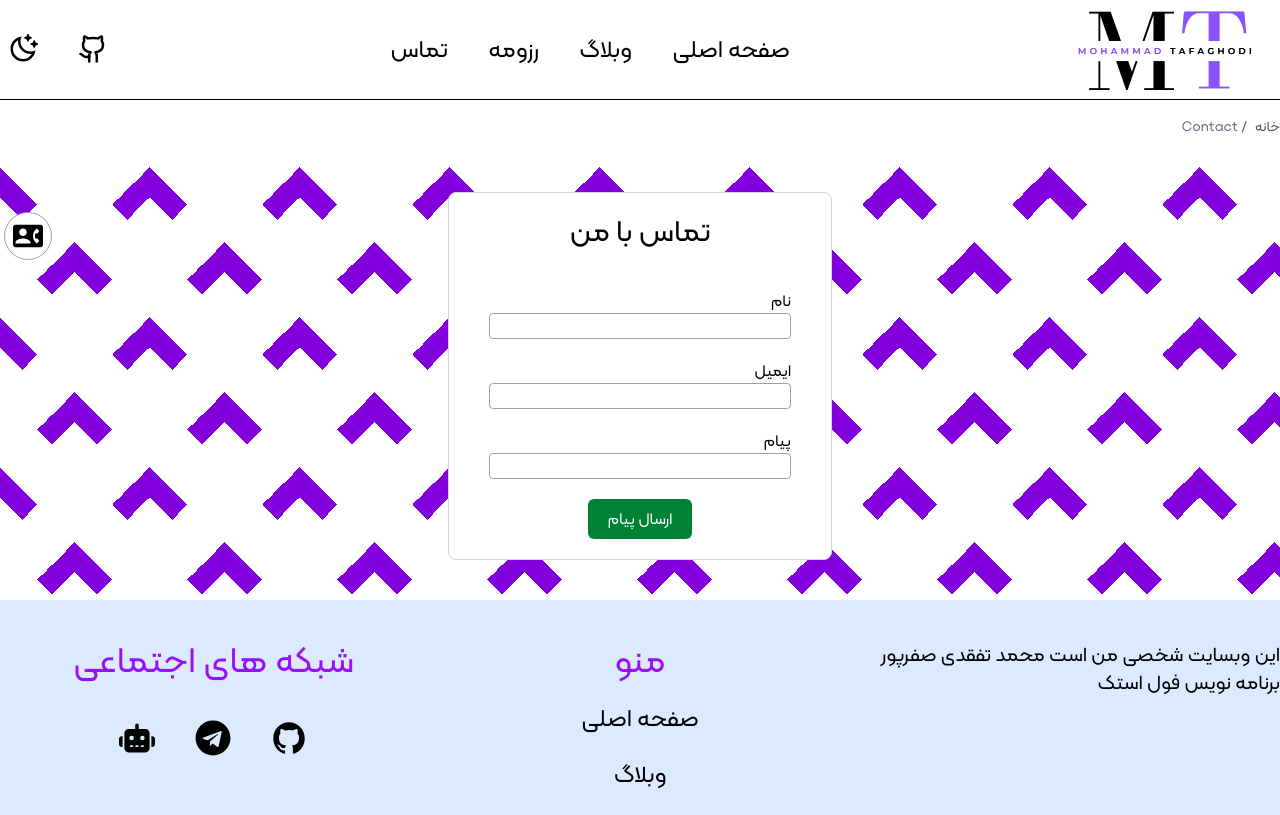
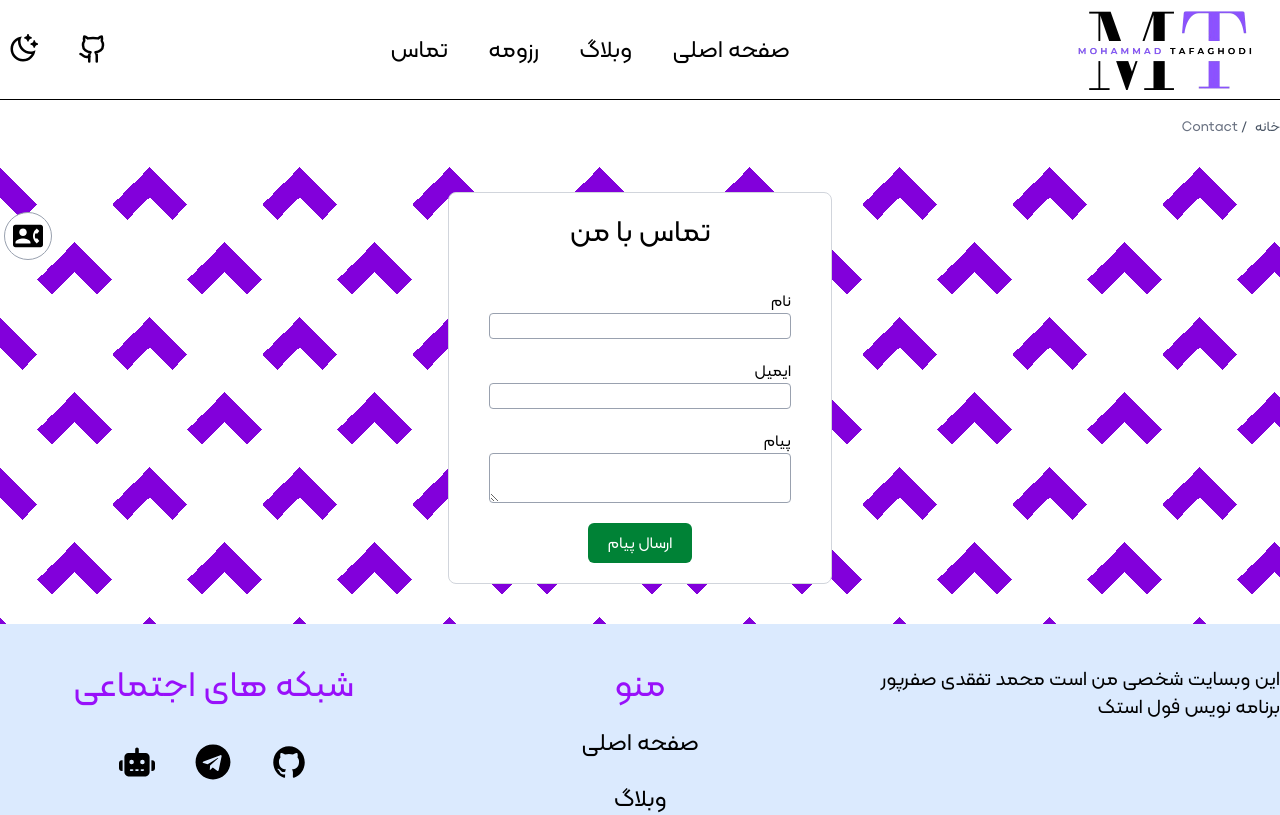
Before and after one commit to root404-ir/personal-project, a React (Vite) app: page /contact in a window 1280 px wide. Shown: the top 815 px of the page. Built offline with nearby package versions, Linux system fonts and the light colour scheme; a web font is replaced by a local one.

Commit message:
textarea field

```diff
--- a/src/pages/Contact.jsx
+++ b/src/pages/Contact.jsx
@@ -82,7 +82,7 @@ const Contact = () => {
               </div>
               <div className='flex flex-col mt-5'>
                 <label htmlFor="message">پیام</label>
-                <Field type="text" id="message" name="message" className='border border-gray-400 rounded-sm' />
+                <Field as='textarea' type="text" id="message" name="message" className='border border-gray-400 rounded-sm' />
                 <ErrorMessage name='message' component="div" className='text-red-500' />
               </div>
               {/* <div className='mt-10'>
```
